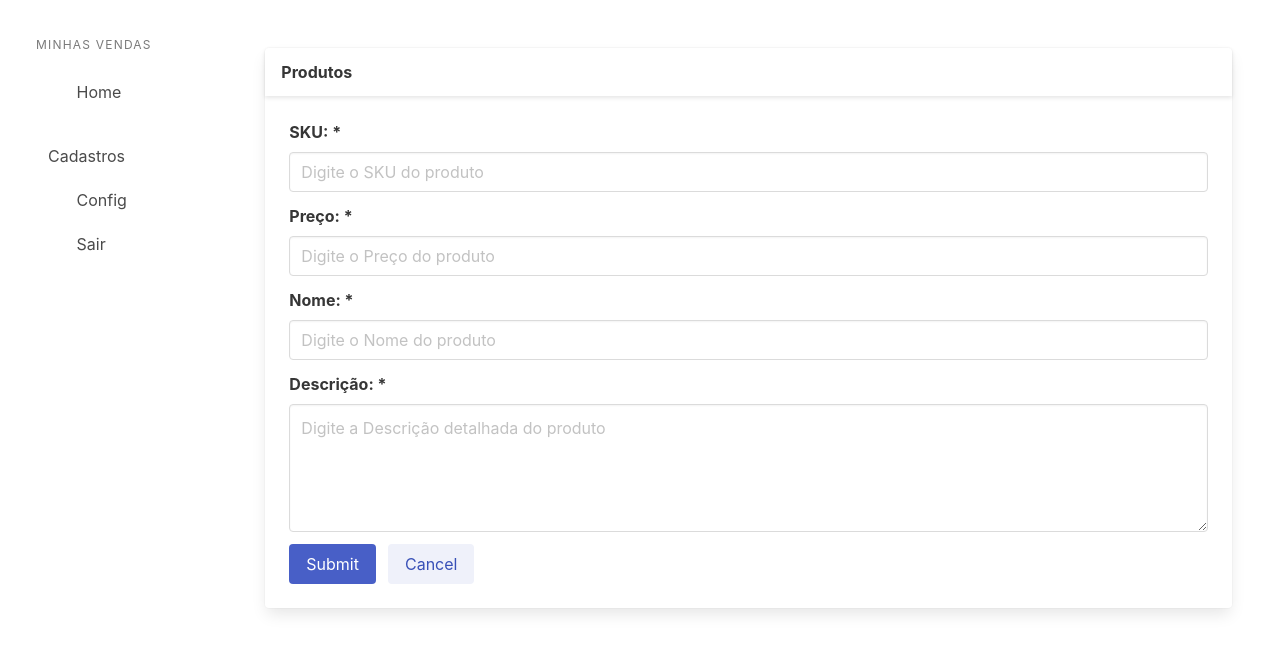
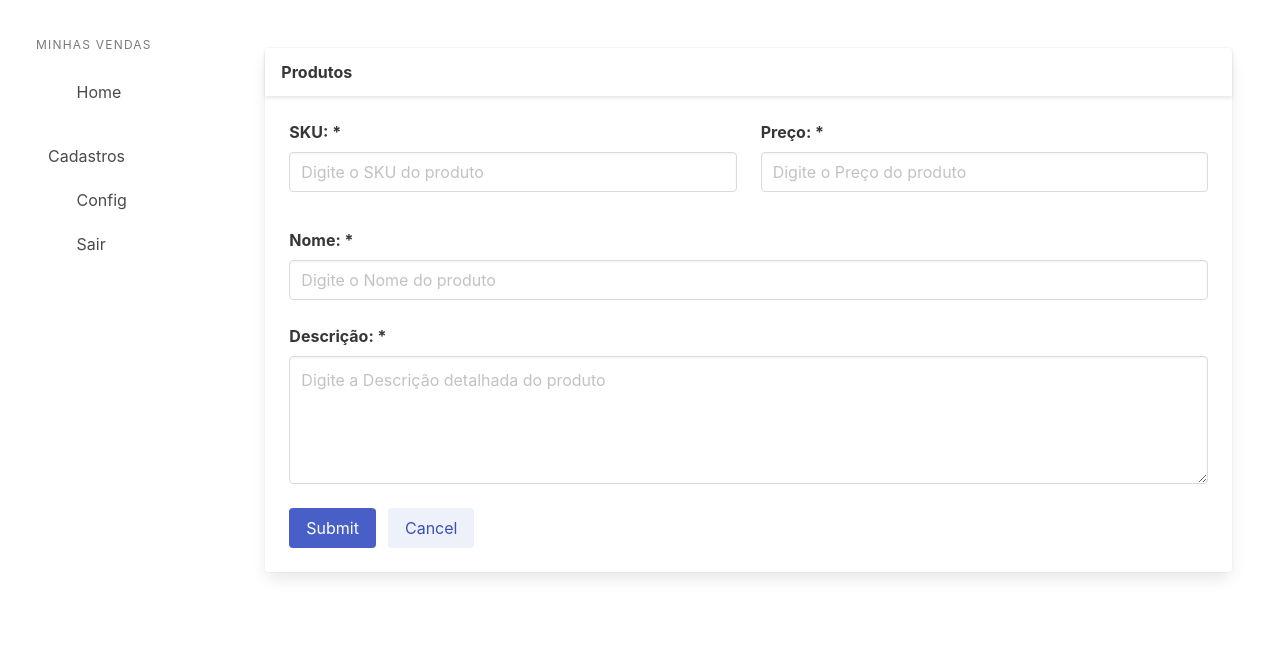
Before and after one commit to marcosmour/vendasappfrontend, a Next.js app: page /cadastros/produtos in a window 1280 px wide. Shown: the top 652 px of the page. Built offline with nearby package versions, Linux system fonts and the light colour scheme.

Commit message:
Alinhando os campos de formulario de produtos

```diff
--- a/src/components/produtos/cadastro/index.tsx
+++ b/src/components/produtos/cadastro/index.tsx
@@ -3,7 +3,8 @@
 export const CadastroProdutos: React.FC = () =>{
     return (
         <Layout titulo='Produtos'>
-            <div className="field">
+            <div className="columns">
+                <div className="field is-half column">
                     <label className="label" htmlFor="inputSku">SKU: *</label>
                     <div className="control">
                         <input className="input"
@@ -13,7 +14,7 @@
                     </div>
                 </div>
 
-            <div className="field">
+                <div className="field is-half column">
                     <label className="label" htmlFor="inputPreco">Preço: *</label>
                     <div className="control">
                         <input className="input"
@@ -22,8 +23,9 @@
 
                     </div>
                 </div>
-
-            <div className="field">
+            </div>
+            <div className="columns">
+                <div className="field column is-full">
                     <label className="label" htmlFor="inputNome">Nome: *</label>
                     <div className="control">
                         <input className="input"
@@ -32,14 +34,17 @@
 
                     </div>
                 </div>
+            </div>
 
-            <div className="field">
+            <div className="columns">
+                <div className="field column is-full">
                     <label className="label" htmlFor="inputDesc">Descrição: *</label>
                     <div className="control">
                         <textarea className="textarea"
                             id="inputDesc"
                             placeholder="Digite a Descrição detalhada do produto" />
 
+                    </div>
                 </div>
             </div>
 
```
Lines whose indentation alone changed are shown as unchanged.
